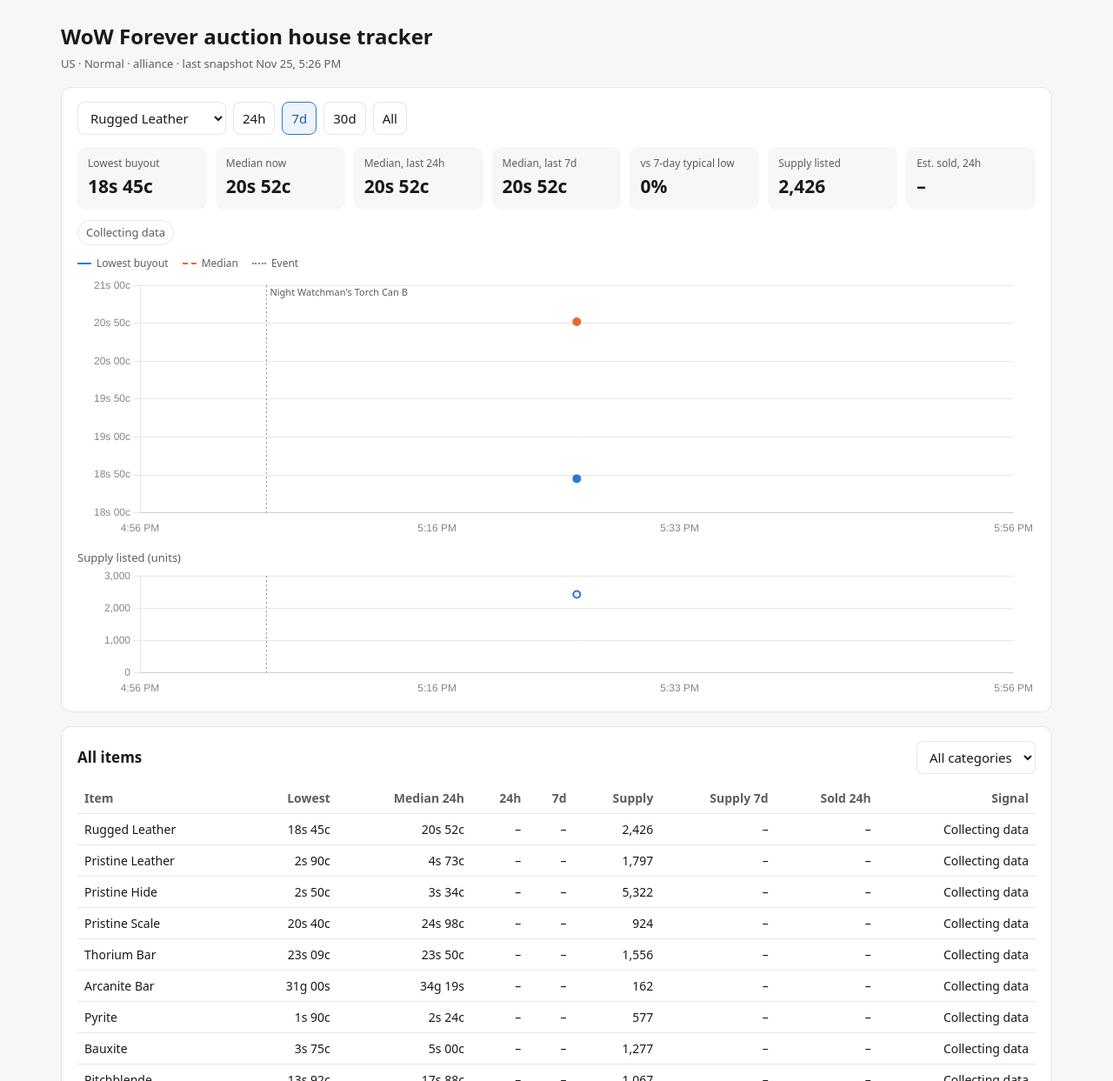
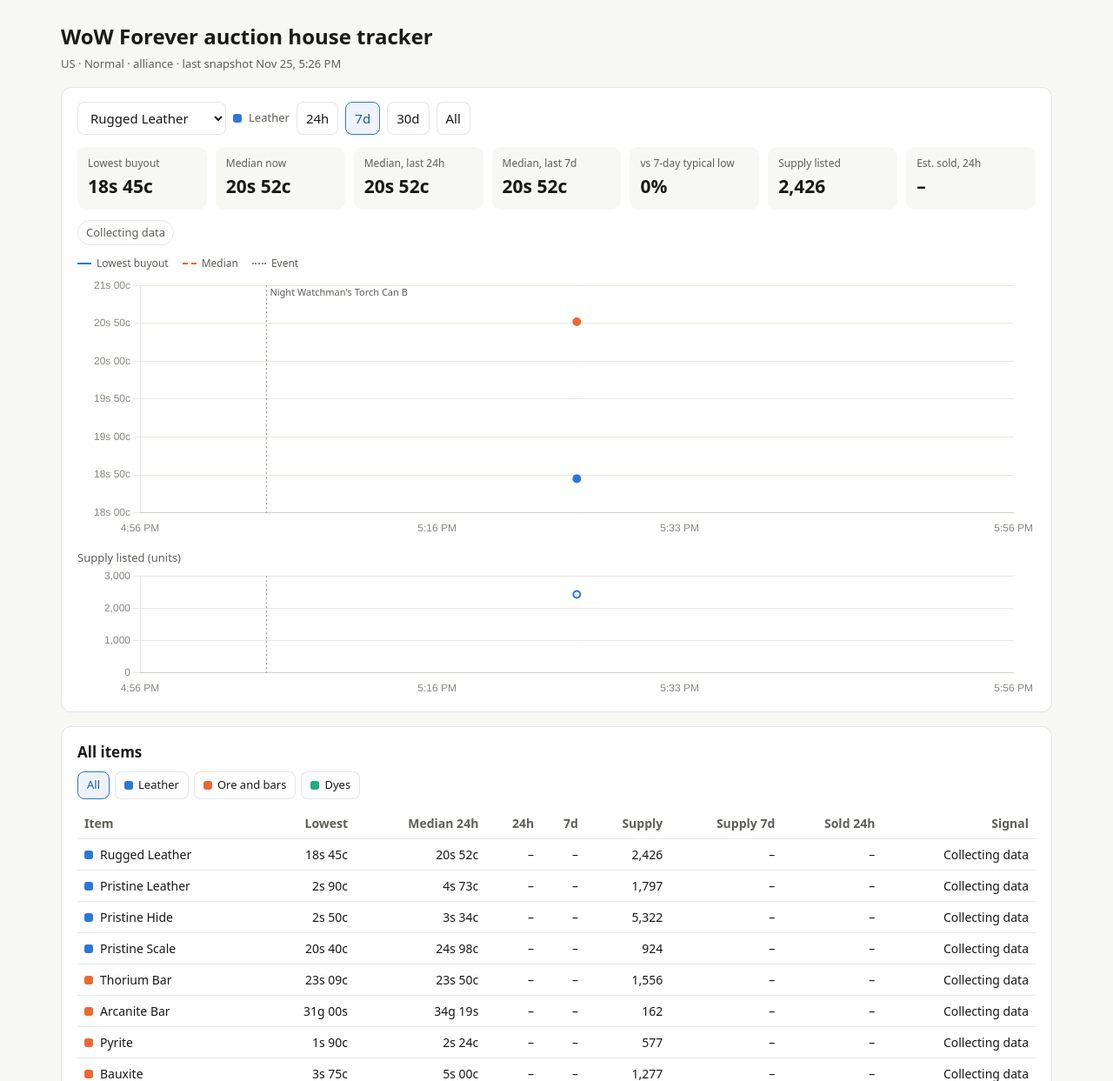
Before and after one commit to TobydracoX/forever-ah-tracker, a plain HTML site: page index.html in a window 1280 px wide. Shown: the top 1243 px of the page at 87% size. Drawn offline with nearby package versions, Linux system fonts and the light colour scheme.

Commit message:
Add herbalism watchlist and category color coding
- config.json: all herbs by skill tier, plus Forever and Scarce herbs
- index.html: colored category dots, filter chips; herb tiers share one
  hue (light to dark by skill) so green/red stay for price moves

Co-Authored-By: Claude Opus 5.5 <noreply@anthropic.com>
Claude-Session: https://claude.ai/code/session_01P8nGxj9WTFVuqzJZTnsgcn

```diff
--- a/index.html
+++ b/index.html
@@ -44,6 +44,11 @@ tbody tr:hover{background:var(--bg)}
 a{color:var(--accent)}
 .empty{color:var(--text2);padding:30px 0;text-align:center}
 .cat{font-size:12px;color:var(--muted)}
+.dot{display:inline-block;width:10px;height:10px;border-radius:3px;margin-right:8px;vertical-align:0}
+.chips{display:flex;flex-wrap:wrap;gap:6px;margin-top:10px}
+.chips button{font-size:13px;padding:5px 10px;display:inline-flex;align-items:center}
+.chips button .dot{margin-right:6px}
+#curCat{font-size:13px;color:var(--text2);display:inline-flex;align-items:center}
 .grid2{display:grid;grid-template-columns:1fr 1fr;gap:16px}
 @media (max-width:820px){.grid2{grid-template-columns:1fr}}
 </style>
@@ -56,6 +61,7 @@ a{color:var(--accent)}
   <div class="card">
     <div class="row">
       <select id="item" aria-label="Item"></select>
+      <span id="curCat"></span>
       <div class="row" id="ranges" role="group" aria-label="Time range">
         <button data-r="1">24h</button><button data-r="7" class="on">7d</button><button data-r="30">30d</button><button data-r="0">All</button>
       </div>
@@ -81,10 +87,8 @@ a{color:var(--accent)}
   </div>
 
   <div class="card">
-    <div class="row" style="justify-content:space-between">
-      <h2 style="margin:0">All items</h2>
-      <select id="catFilter" aria-label="Category"><option value="">All categories</option></select>
-    </div>
+    <h2 style="margin:0">All items</h2>
+    <div class="chips" id="catChips" role="group" aria-label="Filter by category"></div>
     <div class="tablewrap" style="margin-top:10px">
       <table id="movers"><thead><tr>
         <th data-k="name">Item</th><th data-k="min">Lowest</th><th data-k="med24">Median 24h</th><th data-k="d1">24h</th><th data-k="d7">7d</th>
@@ -113,7 +117,24 @@ a{color:var(--accent)}
 const $ = s => document.querySelector(s);
 const css = v => getComputedStyle(document.documentElement).getPropertyValue(v).trim();
 const DAY = 864e5;
-let M, NOTES = [], NEWS = [], DATA = {}, CUR, RANGE = 7, SORT = {k: 'd7', dir: -1}, pc, sc;
+let M, NOTES = [], NEWS = [], DATA = {}, CUR, RANGE = 7, SORT = {k: 'd7', dir: -1}, pc, sc, CAT = '';
+const PAL_LIGHT = ['#2a78d6', '#eb6834', '#1baf7a', '#eda100', '#e87ba4', '#6250d6'];
+const PAL_DARK = ['#3987e5', '#d95926', '#199e70', '#c98500', '#d55181', '#9085e9'];
+// Herb skill tiers share one hue, light to dark as the skill goes up. Green and red stay free for price moves.
+const FIXED = {
+  'Leather': [0, 0], 'Ore and bars': [1, 1], 'Dyes': [2, 2], 'Scarce herbs': [3, 3], 'Forever herbs': [4, 4],
+  'Herbs 1-100': ['#b3a9ef', '#5a4fb0'], 'Herbs 100-200': ['#8070e0', '#9085e9'], 'Herbs 200-300': ['#4a3aa8', '#c2baf5']
+};
+const dark = () => matchMedia('(prefers-color-scheme: dark)').matches;
+const catOf = n => Object.keys(M.categories).find(c => M.categories[c].includes(n));
+const catColor = c => {
+  const d = dark(), p = d ? PAL_DARK : PAL_LIGHT, f = FIXED[c];
+  if (f) { const v = f[d ? 1 : 0]; return typeof v === 'number' ? p[v] : v; }
+  const others = Object.keys(M.categories).filter(k => !FIXED[k]);
+  const i = others.indexOf(c);
+  return i < 0 ? '#888' : p[(i + 5) % p.length];
+};
+function dotEl(c) { const d = document.createElement('span'); d.className = 'dot'; d.style.background = catColor(c); return d; }
 
 function money(c) {
   if (c === null || c === undefined || isNaN(c)) return '–';
@@ -227,6 +248,7 @@ function axis(from, to) {
 
 function draw() {
   const s = stats(CUR);
+  const cc = catOf(CUR); $('#curCat').innerHTML = ''; if (cc) { $('#curCat').append(dotEl(cc), document.createTextNode(cc)); }
   $('#tMin').textContent = s ? money(s.cur) : '–';
   $('#tMed').textContent = s ? money(s.med) : '–';
   $('#tVs').textContent = s ? pct(s.vs) : '–';
@@ -286,7 +308,7 @@ function drawEvents() {
 }
 
 function drawMovers() {
-  const cat = $('#catFilter').value;
+  const cat = CAT;
   const names = Object.entries(M.categories).filter(([c]) => !cat || c === cat).flatMap(([, n]) => n);
   const list = names.map(n => { const s = stats(n); const sg = signals(n, s); return {name: n, s, sig: sg[0].t, sigc: sg[0].c,
     min: s ? s.cur : null, med24: s ? s.med24 : null, d1: s ? s.d1 : null, d7: s ? s.d7 : null, qty: s ? s.qty : null, q7: s ? s.q7 : null, sold: s ? s.sold : null}; });
@@ -297,6 +319,7 @@ function drawMovers() {
     const tr = document.createElement('tr');
     const cells = [r.name, money(r.min), money(r.med24), pct(r.d1), pct(r.d7), r.qty === null ? '–' : r.qty.toLocaleString(), pct(r.q7), r.sold === null ? '–' : '~' + r.sold, r.sig];
     cells.forEach((c, i) => { const td = document.createElement('td'); td.textContent = c;
+      if (i === 0) td.prepend(dotEl(catOf(r.name)));
       if (i === 3) td.className = cls(r.d1); if (i === 4) td.className = cls(r.d7); if (i === 8) td.className = 'flag-cell ' + ({buy: 'up', risk: 'down', sell: ''}[r.sigc] || ''); tr.append(td); });
     tr.onclick = () => { CUR = r.name; $('#item').value = r.name; draw(); window.scrollTo({top: 0, behavior: 'smooth'}); };
     tb.append(tr);
@@ -334,7 +357,7 @@ async function init() {
     const g = document.createElement('optgroup'); g.label = cat;
     for (const n of names) { const o = document.createElement('option'); o.value = o.textContent = n; g.append(o); }
     sel.append(g);
-    const o = document.createElement('option'); o.value = o.textContent = cat; $('#catFilter').append(o);
+    const b = document.createElement('button'); b.dataset.c = cat; b.append(dotEl(cat), document.createTextNode(cat)); $('#catChips').append(b);
   }
   CUR = new URLSearchParams(location.search).get('item') || 'Dreamfoil';
   if (!Object.values(M.categories).flat().includes(CUR)) CUR = Object.values(M.categories)[0][0];
@@ -342,7 +365,9 @@ async function init() {
   sel.onchange = () => { CUR = sel.value; draw(); };
   document.querySelectorAll('#ranges button').forEach(b => b.onclick = () => {
     RANGE = +b.dataset.r; document.querySelectorAll('#ranges button').forEach(x => x.classList.toggle('on', x === b)); draw(); });
-  $('#catFilter').onchange = drawMovers;
+  const all = document.createElement('button'); all.dataset.c = ''; all.textContent = 'All'; all.className = 'on'; $('#catChips').prepend(all);
+  document.querySelectorAll('#catChips button').forEach(b => b.onclick = () => {
+    CAT = b.dataset.c; document.querySelectorAll('#catChips button').forEach(x => x.classList.toggle('on', x === b)); drawMovers(); });
   document.querySelectorAll('#movers th').forEach(th => th.onclick = () => {
     const k = th.dataset.k; SORT = {k, dir: SORT.k === k ? -SORT.dir : (k === 'name' || k === 'sig' ? 1 : -1)}; drawMovers(); });
   const miss = (M.missing || []).length ? ' · Not found in the game data: ' + M.missing.join(', ') : '';
```
Also changed, not shown: config.json (+6 -1 lines).
